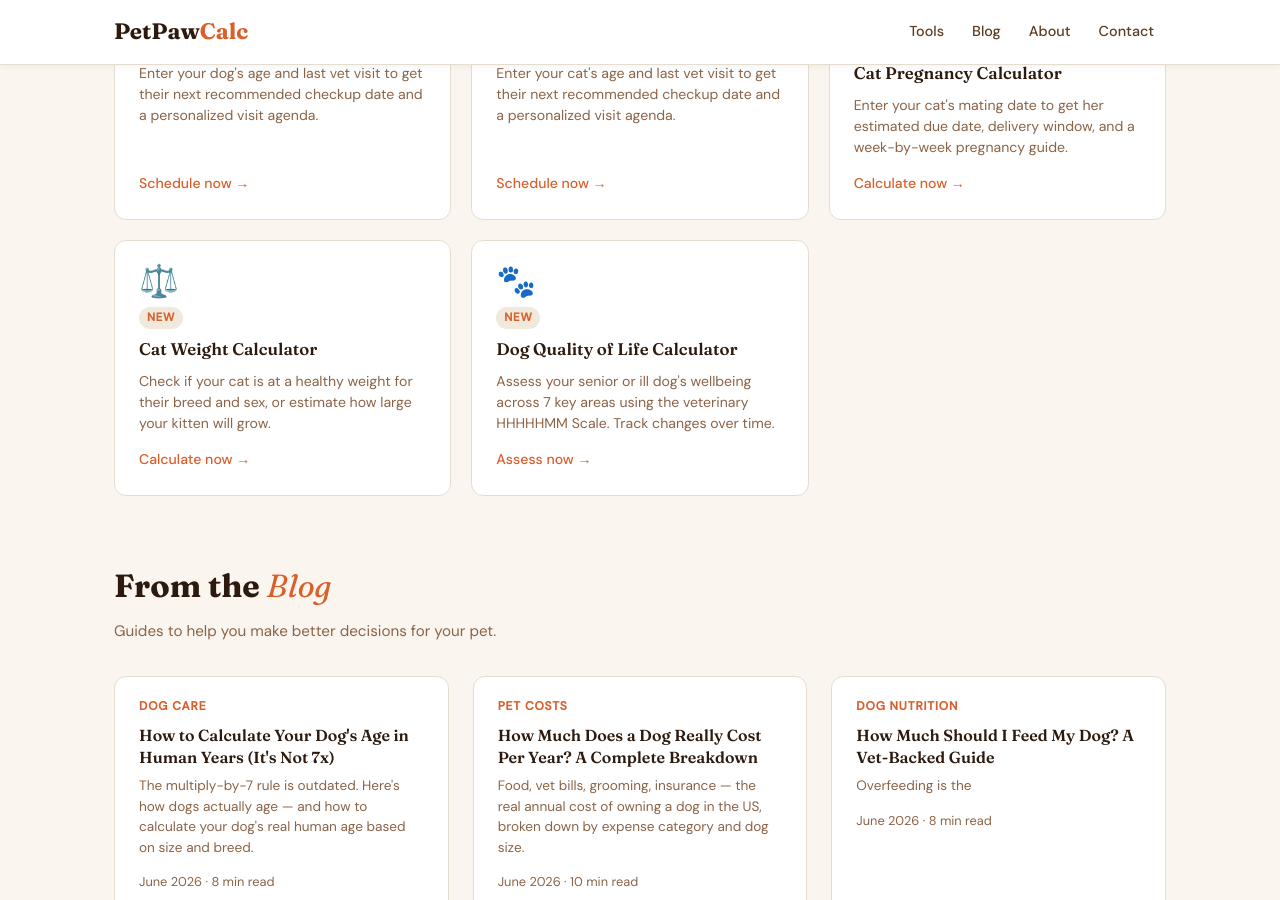
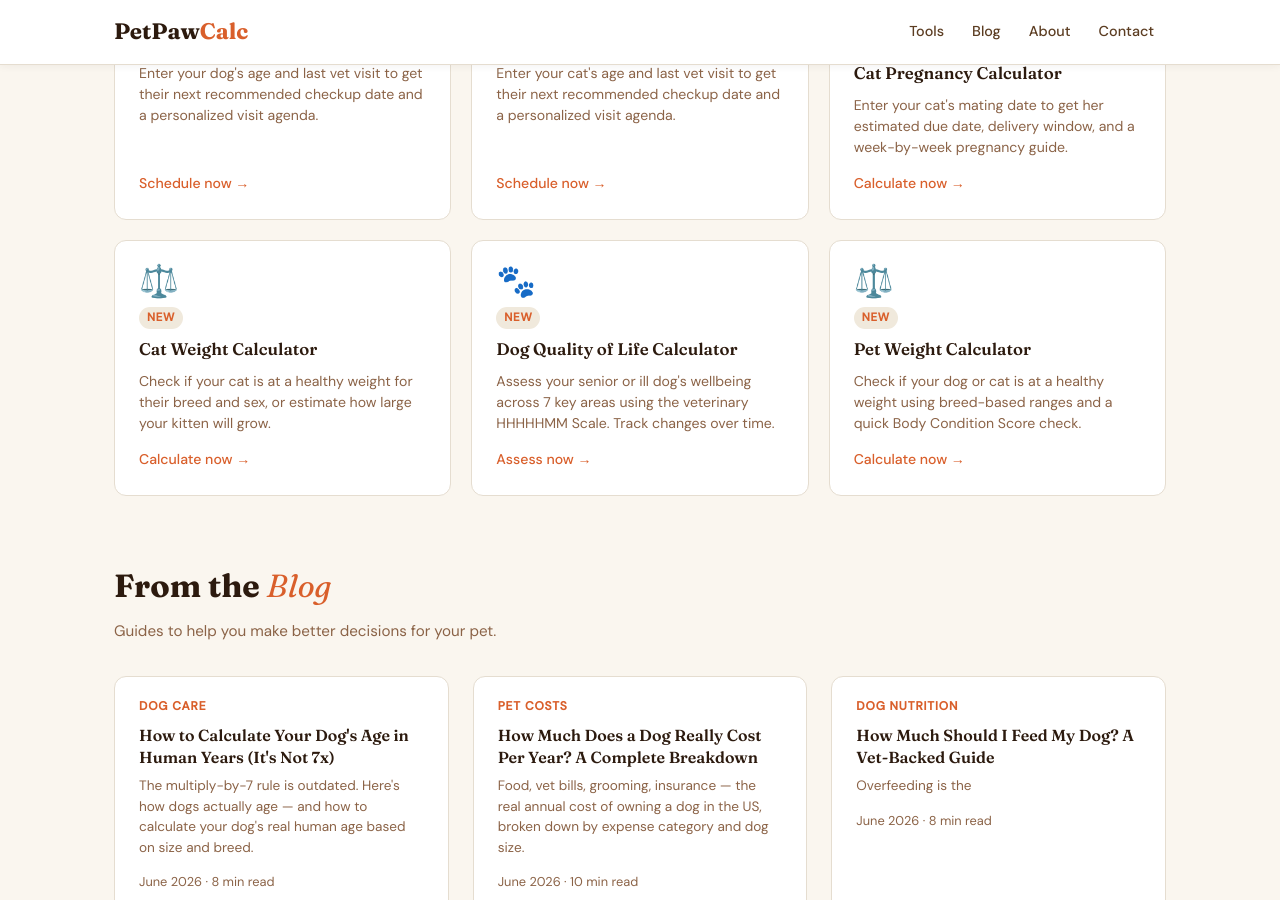
Before and after one commit to canghun13/petpawcalc, a Jekyll site: the page built from index.html, in a window 1280 px wide and 900 px high, scrolled down 1654 px. Built offline with Jekyll 4.4.1, drawn with Linux system fonts in a browser that asks for light colours.

Commit message:
Add files via upload

```diff
--- a/index.html
+++ b/index.html
@@ -149,6 +149,13 @@
       <p>Assess your senior or ill dog's wellbeing across 7 key areas using the veterinary HHHHHMM Scale. Track changes over time.</p>
       <span class="tool-card-link">Assess now →</span>
     </a>
+    <a href="/tools/pet-weight-calculator.html" class="tool-card">
+      <div class="tool-card-icon">⚖️</div>
+      <span class="tool-card-badge">New</span>
+      <h3>Pet Weight Calculator</h3>
+      <p>Check if your dog or cat is at a healthy weight using breed-based ranges and a quick Body Condition Score check.</p>
+      <span class="tool-card-link">Calculate now →</span>
+    </a>
   </div>
 </section>
 
```
Also changed, not shown: other parts of index.html (+1 -1 lines).
